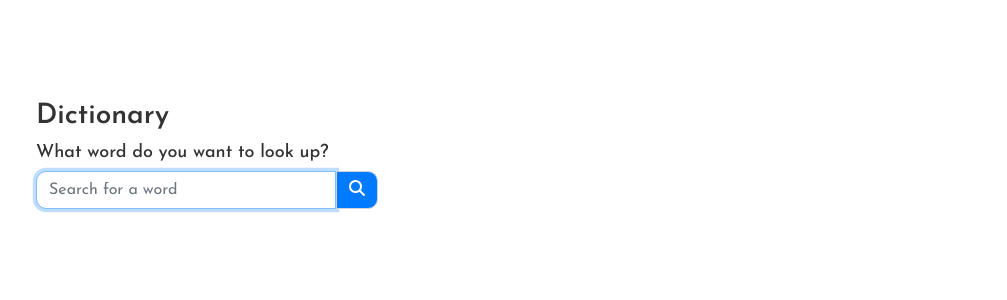
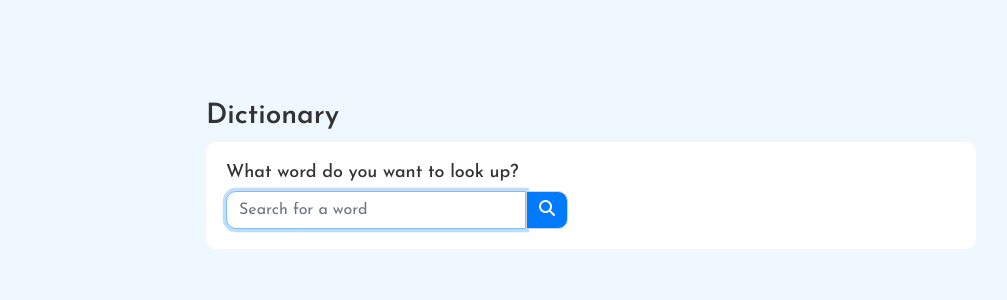
Before and after one commit to vida-khalili/dictionary-app, a React (Create React App) app: page / in a window 1280 px wide. Shown: the top 300 px of the page, without its empty margins (49-1056 px from the left). Built offline with nearby package versions, Linux system fonts and the light colour scheme; no server answers.

Commit message:
css changed

```diff
--- a/src/components/Dictionary.js
+++ b/src/components/Dictionary.js
@@ -36,7 +36,9 @@ export default function Dictionary(props) {
     return (
       <div className="Dictionary">
         <h1>Dictionary</h1>
-        <h3>What word do you want to look up?</h3>
+        <div className="search-card">
+          <h3>What word do you want to look up?
+        </h3>
           <form onSubmit={handleSubmit} className="search-engine">
             <input
               type="search"
@@ -48,6 +50,7 @@ export default function Dictionary(props) {
             />
             <button className="btn btn-primary"><i className="fa-solid fa-magnifying-glass" /></button>
           </form>
+        </div>
         <Result definition={definition} />
       </div>
   );
--- a/src/components/Result.js
+++ b/src/components/Result.js
@@ -5,7 +5,9 @@ export default function Result(props) {
   if (props.definition) {
     return (
       <div className="Result">
-          <h2 >{props.definition.word}</h2>
+        <div className="searched-word">
+          <h2>{props.definition.word}</h2>
+        </div>
         {props.definition.meanings.map(function (meaning, index) {
           return (
             <section key={index}>
--- a/src/sytles/App.css
+++ b/src/sytles/App.css
@@ -1,4 +1,6 @@
 .App {
   text-align: center;
   font-family: 'Josefin Sans', sans-serif;
+  max-width: 800px;
+
 }
--- a/src/sytles/Dictionary.css
+++ b/src/sytles/Dictionary.css
@@ -1,4 +1,10 @@
-.search-engine {
+.search-card {
+  border-radius: 10px;
+  background-color: white;
+  padding: 20px;
+}
+
+.search-engine  {
   display: flex;
 }
 
--- a/src/sytles/Meaning.css
+++ b/src/sytles/Meaning.css
@@ -1,3 +1,9 @@
+.Meaning {
+    background-color: white;
+    border-radius: 10px;
+    padding: 20px;
+    margin: 5px auto;
+}
 .Meaning h3,p{
     text-align: left;
 }
--- a/src/sytles/Result.css
+++ b/src/sytles/Result.css
@@ -1,3 +1,9 @@
 .Result {
-    margin-top: 50px;
+    margin-top: 20px;
 }
+
+.searched-word {
+    background-color: white;
+    border-radius: 10px;
+    padding: 20px;
+}
--- a/src/sytles/index.css
+++ b/src/sytles/index.css
@@ -1,13 +1,4 @@
 body {
   margin: 0;
-  font-family: -apple-system, BlinkMacSystemFont, 'Segoe UI', 'Roboto', 'Oxygen',
-    'Ubuntu', 'Cantarell', 'Fira Sans', 'Droid Sans', 'Helvetica Neue',
-    sans-serif;
-  -webkit-font-smoothing: antialiased;
-  -moz-osx-font-smoothing: grayscale;
+  background-color: aliceblue;
 }
-
-code {
-  font-family: source-code-pro, Menlo, Monaco, Consolas, 'Courier New',
-    monospace;
-}
```
